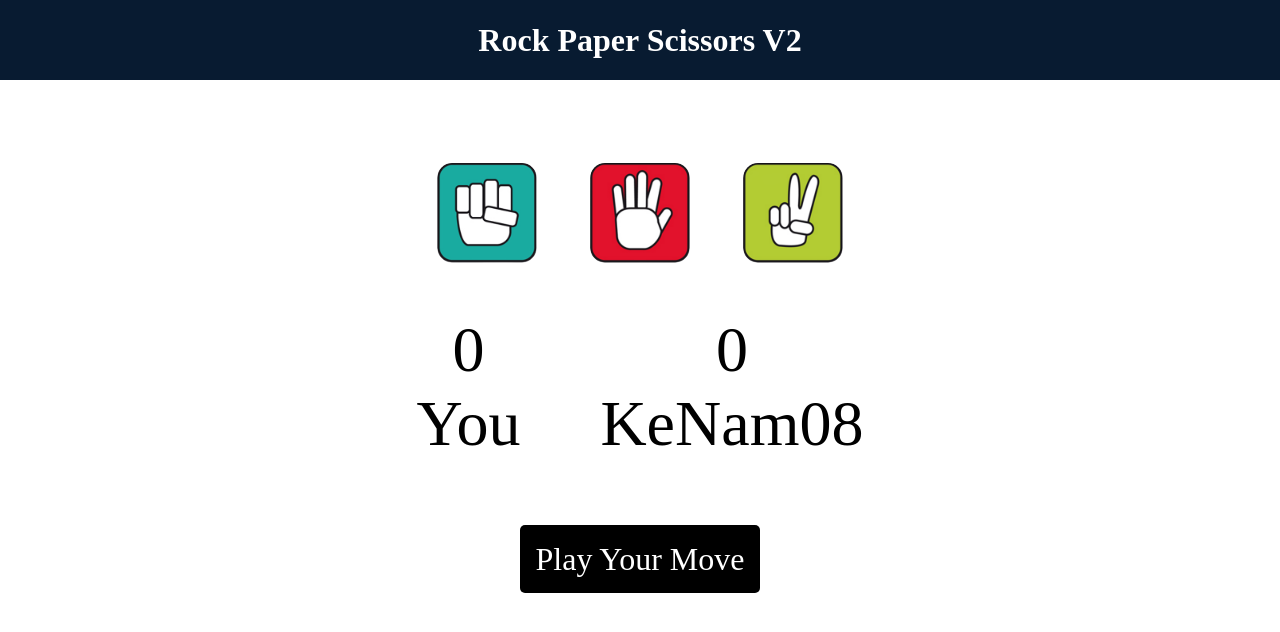
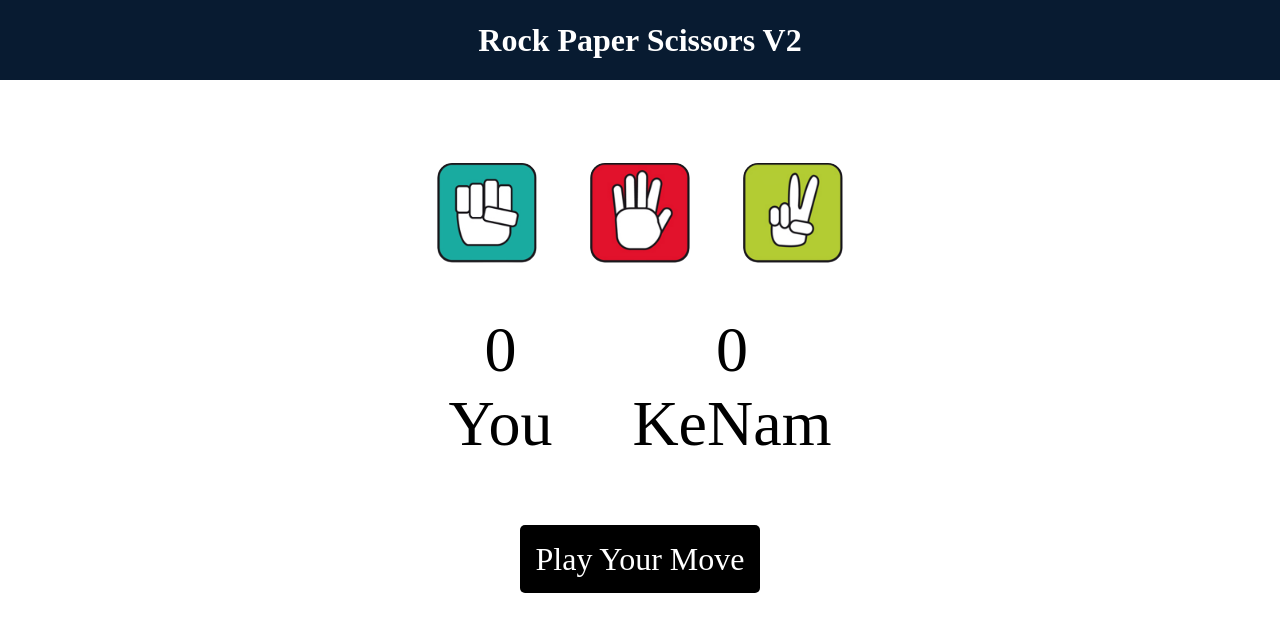
Before and after one commit to tankadai/rockgame, a plain HTML site: page index.html in a window 1280 px wide. Drawn offline with Linux system fonts and the light colour scheme.

Commit message:
Update index.html

```diff
--- a/index.html
+++ b/index.html
@@ -30,7 +30,7 @@
       </div>
       <div class="score" id="com-score">
         <p class="comsc">0</p>
-        <p>KeNam08</p>
+        <p>KeNam</p>
       </div>
     </div>
     <div class="msg-container">
```
